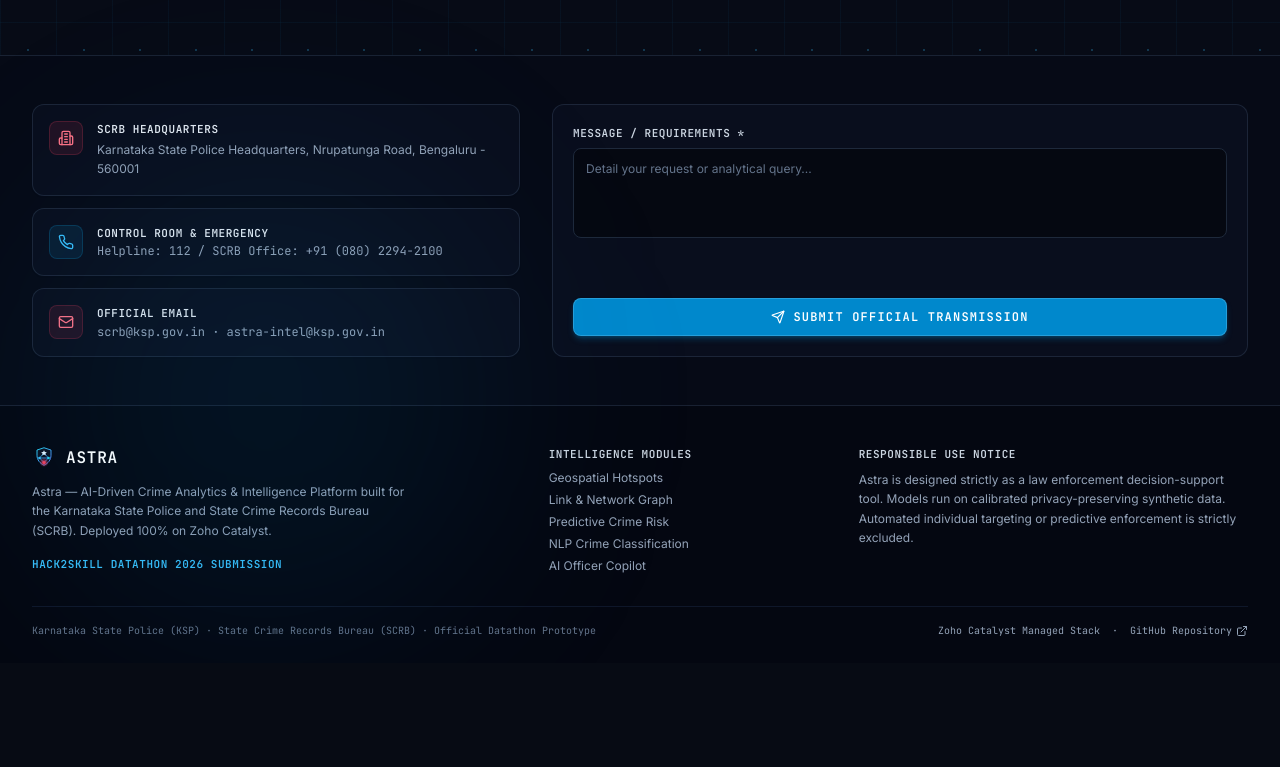
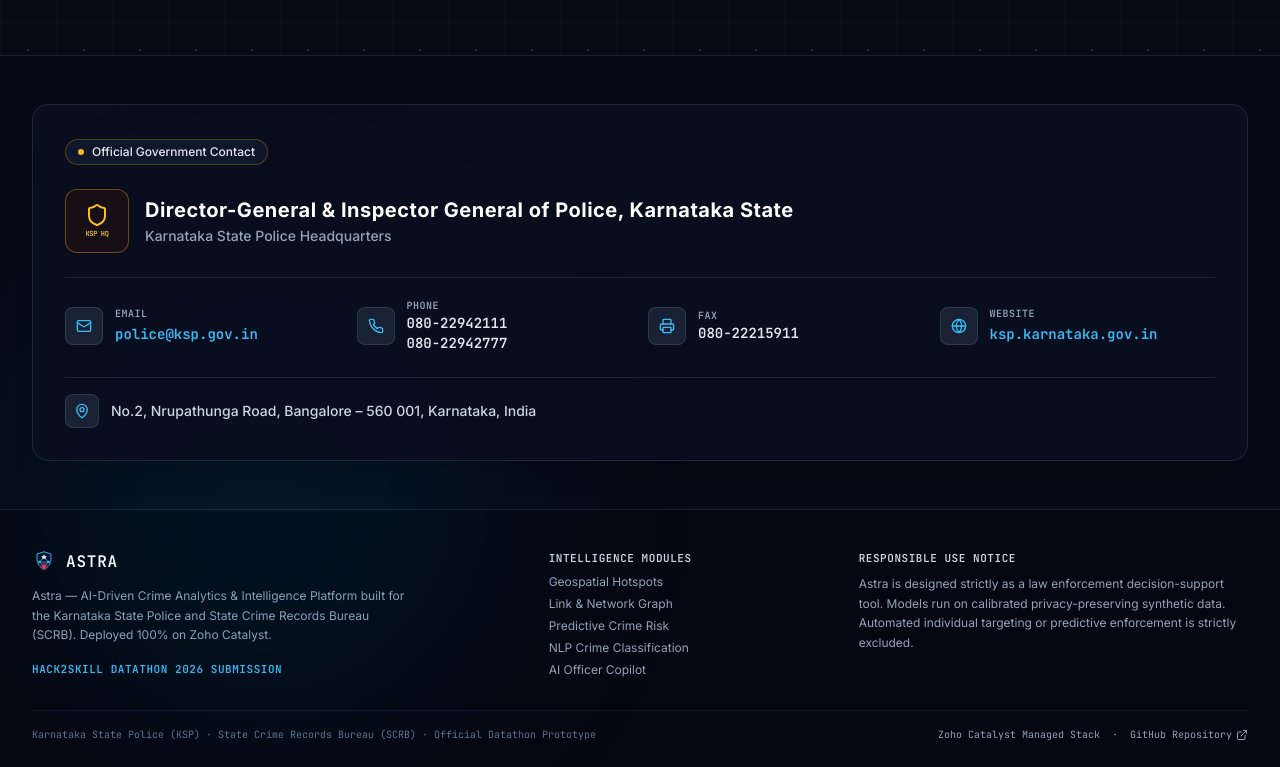
Before and after one commit to Raunakg2005/astra-crime-intelligence, a React (Vite) app in the folder frontend/: page / in a window 1280 px wide. Shown: the part 1434-2201 px from the top of the page. Before the commit the page ends 2097 px from the top, so only its background shows below. Built offline with nearby package versions, Linux system fonts and the light colour scheme; no server answers.

Commit message:
feat(landing): add shiny gold Kannada motto badge and official KSP contact card

```diff
--- a/frontend/src/pages/Landing.tsx
+++ b/frontend/src/pages/Landing.tsx
@@ -14,13 +14,12 @@ import {
   Building2,
   Phone,
   Mail,
-  Send,
-  Copy,
-  Check,
   X,
   Sparkles,
   ExternalLink,
   ArrowUpRight,
+  Globe,
+  Printer,
 } from "lucide-react";
 import Logo from "../components/Logo";
 import heroKarnatakaMap from "../assets/hero_karnataka_map.png";
@@ -31,34 +30,10 @@ export default function Landing() {
   const [loginEmail, setLoginEmail] = useState("inspector.rao@ksp.gov.in");
   const [loginPasscode, setLoginPasscode] = useState("ksp2026demo");
 
-  // Contact Desk Form State
-  const [contactForm, setContactForm] = useState({
-    name: "",
-    district: "",
-    badgeNo: "",
-    priority: "Standard",
-    message: "",
-  });
-  const [contactSubmitted, setContactSubmitted] = useState<string | null>(null);
-  const [copiedRef, setCopiedRef] = useState(false);
-
+  // Contact Desk Form State removed
   const handleLoginSubmit = (e: React.FormEvent) => {
     e.preventDefault();
     navigate("/overview");
-  };
-
-  const handleContactSubmit = (e: React.FormEvent) => {
-    e.preventDefault();
-    const randomRef = `KSP-${Math.floor(1000 + Math.random() * 9000)}-${Math.floor(
-      1000 + Math.random() * 9000
-    )}`;
-    setContactSubmitted(randomRef);
-  };
-
-  const copyRefToClipboard = (refCode: string) => {
-    navigator.clipboard.writeText(refCode);
-    setCopiedRef(true);
-    setTimeout(() => setCopiedRef(false), 2000);
   };
 
   return (
@@ -80,9 +55,6 @@ export default function Landing() {
               <div className="flex items-center gap-1.5">
                 <span className="font-extrabold tracking-wider text-base text-white font-mono">
                   ASTRA
-                </span>
-                <span className="px-1.5 py-0.5 rounded text-[9px] font-bold uppercase bg-rose-500/20 text-rose-400 border border-rose-500/30">
-                  SCRB KA
                 </span>
               </div>
               <p className="text-[10px] uppercase tracking-widest text-slate-400 font-medium leading-none">
@@ -135,21 +107,25 @@ export default function Landing() {
         <div className="grid grid-cols-1 lg:grid-cols-12 gap-8 items-center">
           {/* Left Column: Headline & Controls */}
           <div className="lg:col-span-7 space-y-6">
-            {/* Classified System Badge */}
-            <div className="inline-flex items-center gap-2 px-3 py-1 rounded-full bg-rose-950/60 border border-rose-500/40 text-rose-400 text-[11px] font-mono tracking-wider">
-              <Radio className="w-3 h-3 animate-pulse text-rose-400" />
-              <span>CLASSIFIED SYSTEM // LAW ENFORCEMENT INTELLIGENCE</span>
+            {/* Prominent Shiny Metallic Gold Kannada Motto Badge */}
+            <div className="inline-flex items-center gap-2 px-3.5 py-1 rounded-full bg-gradient-to-r from-amber-950/90 via-yellow-900/60 to-amber-950/90 border border-yellow-400/70 shadow-[0_0_20px_rgba(245,158,11,0.35)] text-sm sm:text-base font-extrabold tracking-wide relative overflow-hidden backdrop-blur-md">
+              {/* Shimmer Light Sweep Effect */}
+              <div className="absolute inset-0 w-1/2 h-full bg-gradient-to-r from-transparent via-yellow-300/30 to-transparent skew-x-12 animate-gold-shimmer pointer-events-none" />
+              <Shield className="w-4 h-4 text-yellow-400 shrink-0 filter drop-shadow-[0_0_6px_rgba(250,204,21,0.9)]" />
+              <span className="bg-gradient-to-r from-yellow-200 via-amber-300 to-yellow-100 bg-clip-text text-transparent font-extrabold tracking-wide drop-shadow-sm">
+                ನಿಖರ ವಿಶ್ಲೇಷಣೆ • ತಡೆರಹಿತ ಸುರಕ್ಷತೆ
+              </span>
             </div>
 
             {/* Headline (Compact & Elegant) */}
-            <div className="space-y-1.5">
+            <div className="space-y-2">
               <h1 className="text-3xl sm:text-4xl md:text-5xl font-extrabold tracking-tight leading-[1.15]">
                 <span className="text-white block">INTELLIGENCE.</span>
                 <span className="bg-gradient-to-r from-sky-400 via-sky-300 to-rose-400 bg-clip-text text-transparent block">
                   PRECISION. ACTION.
                 </span>
               </h1>
-              <div className="h-1 w-16 bg-gradient-to-r from-sky-400 to-rose-500 rounded-full mt-2" />
+              <div className="h-1 w-20 bg-gradient-to-r from-sky-400 to-rose-500 rounded-full mt-2" />
             </div>
 
             {/* Subtitle (Smaller font size) */}
@@ -157,7 +133,7 @@ export default function Landing() {
               Astra transforms Karnataka State Police's{" "}
               <span className="text-sky-300 font-semibold">40,000+ FIR database</span> into
               actionable spatiotemporal hotspots, co-offending syndicate graphs, and predictive
-              crime risk scores — deployed 100% on Zoho Catalyst.
+              crime risk scores
             </p>
 
             {/* Primary Action Button (Compact Size) */}
@@ -419,111 +395,119 @@ export default function Landing() {
       </section>
 
       {/* ------------------------------------------------------------- */}
-      {/* CONTACT DESK (MATCHING USER SCREENSHOT EXACTLY) */}
+      {/* CONTACT DESK (OFFICIAL GOVERNMENT CONTACT) */}
       {/* ------------------------------------------------------------- */}
       <section id="contact" className="py-12 bg-[#060a16] border-t border-slate-800/80">
         <div className="max-w-7xl mx-auto px-4 sm:px-6 lg:px-8">
-          <div className="grid grid-cols-1 lg:grid-cols-12 gap-8">
-            {/* Left Column: SCRB Contact Info Cards */}
-            <div className="lg:col-span-5 space-y-3">
-              <div className="flex items-start gap-3.5 p-4 rounded-xl bg-[#090e1d] border border-slate-800/90 shadow-sm">
-                <div className="p-2 rounded-lg bg-rose-500/10 border border-rose-500/20 text-rose-400 shrink-0">
-                  <Building2 className="w-4 h-4" />
+          {/* Card Container - Sleek & Professional */}
+          <div className="bg-[#090f20]/90 border border-slate-800 rounded-2xl p-6 sm:p-8 shadow-xl relative overflow-hidden space-y-6">
+            {/* Top Pill Badge */}
+            <div>
+              <span className="inline-flex items-center gap-2 px-3 py-1 rounded-full bg-slate-900 border border-amber-500/30 text-slate-200 text-xs font-medium">
+                <span className="h-1.5 w-1.5 rounded-full bg-amber-400 animate-pulse" />
+                <span>Official Government Contact</span>
+              </span>
+            </div>
+
+            {/* Header Block: Left Emblem Seal + Title & Subtitle */}
+            <div className="flex flex-col sm:flex-row items-start sm:items-center gap-4">
+              {/* Karnataka Police Emblem / Shield Box */}
+              <div className="w-14 h-14 sm:w-16 sm:h-16 rounded-xl bg-amber-950/25 border border-amber-500/40 flex flex-col items-center justify-center text-center shrink-0 shadow-sm p-2">
+                <Shield className="w-6 h-6 text-amber-400" />
+                <span className="text-[7px] font-mono font-bold uppercase text-amber-300/90 tracking-tighter mt-0.5">KSP HQ</span>
+              </div>
+
+              {/* Title & Subtitle */}
+              <div className="space-y-0.5">
+                <h3 className="text-base sm:text-lg md:text-xl font-bold text-white tracking-wide leading-snug">
+                  Director-General & Inspector General of Police, Karnataka State
+                </h3>
+                <p className="text-xs sm:text-sm text-slate-400 font-medium">
+                  Karnataka State Police Headquarters
+                </p>
+              </div>
+            </div>
+
+            {/* Contact Details Items Row */}
+            <div className="grid grid-cols-1 sm:grid-cols-2 lg:grid-cols-4 gap-4 pt-5 border-t border-slate-800/80">
+              {/* EMAIL */}
+              <div className="flex items-center gap-3">
+                <div className="p-2.5 rounded-lg bg-slate-800/80 border border-slate-700/80 text-sky-400 shrink-0">
+                  <Mail className="w-4 h-4" />
                 </div>
                 <div>
-                  <h4 className="text-[11px] font-mono font-bold uppercase tracking-wider text-slate-200">
-                    SCRB HEADQUARTERS
-                  </h4>
-                  <p className="text-xs text-slate-400 mt-0.5 leading-relaxed">
-                    Karnataka State Police Headquarters, Nrupatunga Road, Bengaluru - 560001
-                  </p>
+                  <div className="text-[10px] font-mono font-bold uppercase tracking-wider text-slate-400">
+                    EMAIL
+                  </div>
+                  <a
+                    href="mailto:police@ksp.gov.in"
+                    className="text-xs sm:text-sm font-semibold text-sky-400 hover:text-sky-300 hover:underline transition-colors font-mono"
+                  >
+                    police@ksp.gov.in
+                  </a>
                 </div>
               </div>
 
-              <div className="flex items-start gap-3.5 p-4 rounded-xl bg-[#090e1d] border border-slate-800/90 shadow-sm">
-                <div className="p-2 rounded-lg bg-sky-500/10 border border-sky-500/20 text-sky-400 shrink-0">
+              {/* PHONE */}
+              <div className="flex items-center gap-3">
+                <div className="p-2.5 rounded-lg bg-slate-800/80 border border-slate-700/80 text-sky-400 shrink-0">
                   <Phone className="w-4 h-4" />
                 </div>
                 <div>
-                  <h4 className="text-[11px] font-mono font-bold uppercase tracking-wider text-slate-200">
-                    CONTROL ROOM & EMERGENCY
-                  </h4>
-                  <p className="text-xs text-slate-400 mt-0.5 font-mono">
-                    Helpline: 112 / SCRB Office: +91 (080) 2294-2100
-                  </p>
+                  <div className="text-[10px] font-mono font-bold uppercase tracking-wider text-slate-400">
+                    PHONE
+                  </div>
+                  <div className="text-xs sm:text-sm font-semibold text-slate-200 font-mono leading-tight">
+                    080-22942111<br />
+                    080-22942777
+                  </div>
                 </div>
               </div>
 
-              <div className="flex items-start gap-3.5 p-4 rounded-xl bg-[#090e1d] border border-slate-800/90 shadow-sm">
-                <div className="p-2 rounded-lg bg-rose-500/10 border border-rose-500/20 text-rose-400 shrink-0">
-                  <Mail className="w-4 h-4" />
+              {/* FAX */}
+              <div className="flex items-center gap-3">
+                <div className="p-2.5 rounded-lg bg-slate-800/80 border border-slate-700/80 text-sky-400 shrink-0">
+                  <Printer className="w-4 h-4" />
                 </div>
                 <div>
-                  <h4 className="text-[11px] font-mono font-bold uppercase tracking-wider text-slate-200">
-                    OFFICIAL EMAIL
-                  </h4>
-                  <p className="text-xs text-slate-400 mt-0.5 font-mono">
-                    scrb@ksp.gov.in · astra-intel@ksp.gov.in
-                  </p>
+                  <div className="text-[10px] font-mono font-bold uppercase tracking-wider text-slate-400">
+                    FAX
+                  </div>
+                  <div className="text-xs sm:text-sm font-semibold text-slate-200 font-mono">
+                    080-22215911
+                  </div>
+                </div>
+              </div>
+
+              {/* WEBSITE */}
+              <div className="flex items-center gap-3">
+                <div className="p-2.5 rounded-lg bg-slate-800/80 border border-slate-700/80 text-sky-400 shrink-0">
+                  <Globe className="w-4 h-4" />
+                </div>
+                <div>
+                  <div className="text-[10px] font-mono font-bold uppercase tracking-wider text-slate-400">
+                    WEBSITE
+                  </div>
+                  <a
+                    href="https://ksp.karnataka.gov.in"
+                    target="_blank"
+                    rel="noreferrer"
+                    className="text-xs sm:text-sm font-semibold text-sky-400 hover:text-sky-300 hover:underline transition-colors font-mono"
+                  >
+                    ksp.karnataka.gov.in
+                  </a>
                 </div>
               </div>
             </div>
 
-            {/* Right Column: Transmission Form */}
-            <div className="lg:col-span-7 bg-[#090e1d] border border-slate-800/90 rounded-xl p-5 flex flex-col justify-between">
-              {contactSubmitted ? (
-                <div className="p-6 rounded-lg bg-emerald-950/50 border border-emerald-500/40 text-center space-y-3 my-auto">
-                  <div className="w-10 h-10 rounded-full bg-emerald-500/20 text-emerald-400 mx-auto flex items-center justify-center">
-                    <CheckCircle2 className="w-5 h-5" />
-                  </div>
-                  <h4 className="text-base font-bold text-white">Transmission Dispatched</h4>
-                  <p className="text-xs text-slate-300">
-                    Official tracking reference assigned to your query:
-                  </p>
-                  <div className="inline-flex items-center gap-2.5 px-3 py-1.5 rounded-lg bg-slate-950 border border-emerald-500/50 font-mono text-emerald-300 font-bold text-xs">
-                    <span>#{contactSubmitted}</span>
-                    <button
-                      onClick={() => copyRefToClipboard(contactSubmitted)}
-                      className="p-0.5 hover:text-white transition-colors"
-                    >
-                      {copiedRef ? <Check className="w-3.5 h-3.5 text-emerald-400" /> : <Copy className="w-3.5 h-3.5" />}
-                    </button>
-                  </div>
-                  <div>
-                    <button
-                      onClick={() => setContactSubmitted(null)}
-                      className="text-[11px] text-slate-400 underline hover:text-white mt-1"
-                    >
-                      Submit another inquiry
-                    </button>
-                  </div>
-                </div>
-              ) : (
-                <form onSubmit={handleContactSubmit} className="space-y-4 flex-1 flex flex-col justify-between">
-                  <div className="space-y-1.5">
-                    <label className="block text-[11px] font-mono font-bold tracking-wider text-slate-300 uppercase">
-                      MESSAGE / REQUIREMENTS *
-                    </label>
-                    <textarea
-                      rows={4}
-                      required
-                      placeholder="Detail your request or analytical query..."
-                      value={contactForm.message}
-                      onChange={(e) => setContactForm({ ...contactForm, message: e.target.value })}
-                      className="w-full p-3 rounded-lg bg-[#050811] border border-slate-800 text-xs text-slate-100 placeholder-slate-500 focus:outline-none focus:border-sky-500 resize-none font-sans"
-                    />
-                  </div>
-
-                  {/* Submit Official Transmission Button (Compact) */}
-                  <button
-                    type="submit"
-                    className="w-full py-2.5 rounded-lg text-xs font-mono font-bold tracking-widest text-white bg-[#0088cc] hover:bg-[#0077bb] shadow-md shadow-sky-600/30 flex items-center justify-center gap-2 transition-all border border-sky-300/30 uppercase"
-                  >
-                    <Send className="w-3.5 h-3.5" />
-                    <span>SUBMIT OFFICIAL TRANSMISSION</span>
-                  </button>
-                </form>
-              )}
+            {/* Address Row at Bottom */}
+            <div className="pt-4 border-t border-slate-800/80 flex items-center gap-3">
+              <div className="p-2 rounded-lg bg-slate-800/80 border border-slate-700/80 text-sky-400 shrink-0">
+                <MapPin className="w-4 h-4" />
+              </div>
+              <p className="text-xs sm:text-sm text-slate-300 font-medium leading-relaxed">
+                No.2, Nrupathunga Road, Bangalore – 560 001, Karnataka, India
+              </p>
             </div>
           </div>
         </div>
```
Also changed, not shown: frontend/src/index.css (+9 -0 lines).
